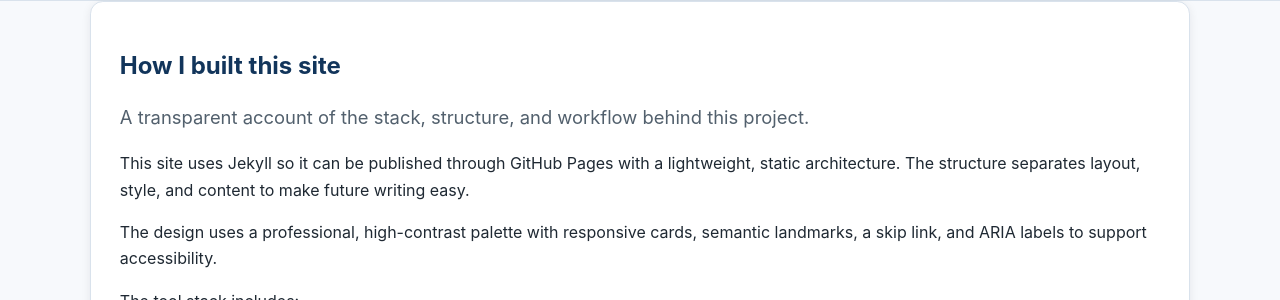
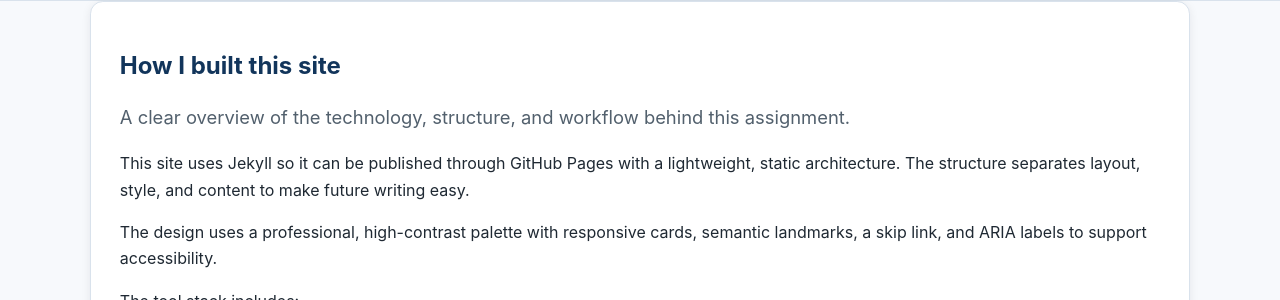
Before and after one commit to annaolszowy27/comm-primer, a Jekyll site: the page built from pages/how-i-built-this-site.md, in a window 1280 px wide. Shown: the part 220-520 px from the top of the page. Built offline with Jekyll 4.4.1, drawn with Linux system fonts in a browser that asks for light colours.

Commit message:
Update how-i-built-this-site.md

```diff
--- a/pages/how-i-built-this-site.md
+++ b/pages/how-i-built-this-site.md
@@ -1,6 +1,6 @@
 ---
 title: How I built this site
-lead: "A transparent account of the stack, structure, and workflow behind this project."
+lead: "A clear overview of the technology, structure, and workflow behind this assignment."
 permalink: /pages/how-i-built-this-site/
 ---
 
```
